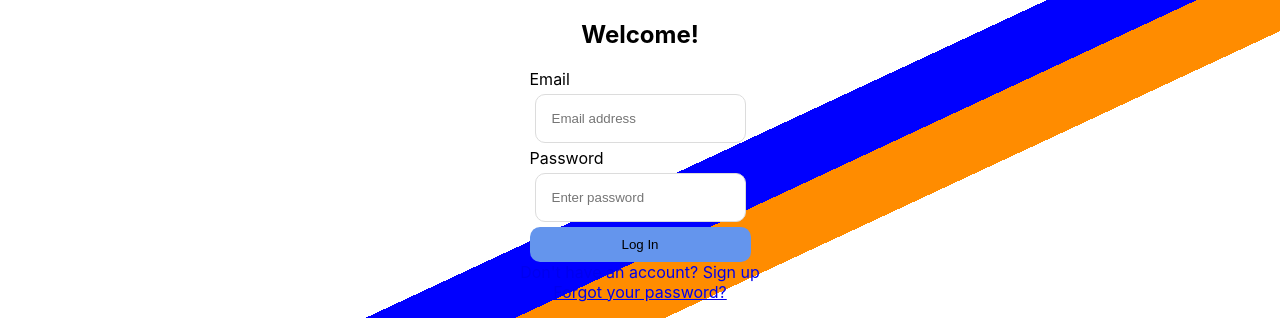
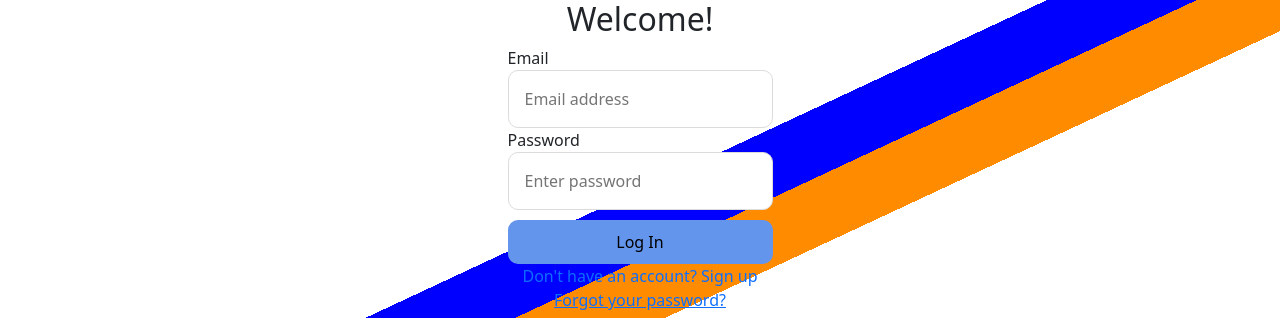
Before and after one commit to natashasthilaire/Swampy-Sells, a React (Create React App) app in the folder frontend/: page / in a window 1280 px wide. Shown: the part 280-598 px from the top of the page. Built offline with nearby package versions, Linux system fonts and the light colour scheme; the HTML template or start-up script is replaced by a standard one.

Commit message:
added location to navbar

```diff
--- a/frontend/src/App.css
+++ b/frontend/src/App.css
@@ -1,3 +1,5 @@
+/*current App.css */
+
 .App {
   text-align: center;
   min-height: 100vh;
--- a/frontend/src/components/Header.js
+++ b/frontend/src/components/Header.js
@@ -1,38 +1,14 @@
 import React, {useState, useEffect} from 'react';
-import axios from 'axios';
 import { Link } from 'react-router-dom';
+import { useAuth } from '../context/AuthProvider';
 import NavbarComp from '../components/NavbarComp';
-import TypeAheadDropDown from './TypeAheadDropDown';
-import locations from '../locations';
-import dorms from "../locations";
-import '../App.css'
-var location = 'hey';
 
 const Header = () => {
-  const [email, setEmail] = useState('');
-  const [location, setLocation] = useState('');
-  /*useEffect(() => {
-    const fetchLocation = async () => {
-      const response = await fetch('http://localhost:5003/location');
-      const json = await response.json()
+  const { user } = useAuth();
 
-      if (response.ok) {
-        setLocation(json);
-        console.log('inside of header: ',location)
-      }
-    }
-
-    fetchLocation();
-  }, [])
-  */
   useEffect(() => {
-    axios
-      .get("http://localhost:5003/location")
-      .then((res) => setLocation(res.data))
-      .catch(err => {
-       console.error(err);
-  });
-  }, []);
+    console.log(user)
+  }, [user]);
 
   return (
     <>
@@ -42,8 +18,7 @@ const Header = () => {
         <NavbarComp />
           <div className="item">
             <img src="../destination.png" style={{width:"15px", height:"20px", marginTop:"45px"}}></img>
-            <span className="caption">Riker Hall</span>
-            <span class="caption">{location}</span>
+            <span className="caption">{user.location}</span>
           </div>
           <div className="inline-div" style={{marginTop:"40px", marginLeft: "240px"}}>
               <div style={{justifyContent:"center", textAlign:"center"}}>
--- a/frontend/src/components/Login.js
+++ b/frontend/src/components/Login.js
@@ -30,7 +30,7 @@ const submitForm = async(event) =>
                 <input value = {email} onChange={(event) => setEmail(event.target.value)} type="email" placeholder="Email address" id="email" name="email"/>
                 <label htmlFor="password">Password </label>
                 <input value={password} onChange={(event) => setPassword(event.target.value)}type="password" placeholder="Enter password" id="password" name="password"/>
-                <button type="submit">Log In</button>
+                <button type="submit" style={{borderRadius:"10px", marginTop:"10px"}}>Log In</button>
             </form>
         <Link to='/register'>Don't have an account? Sign up</Link>
         <Link to='/forgot' style={{textDecorationLine:"underline"}}>Forgot your password?</Link>
--- a/frontend/src/components/NavbarComp.js
+++ b/frontend/src/components/NavbarComp.js
@@ -2,9 +2,7 @@ import React, { Component } from 'react'
 import Button from 'react-bootstrap/Button';
 import Container from 'react-bootstrap/Container';
 import Form from 'react-bootstrap/Form';
-import Nav from 'react-bootstrap/Nav';
 import Navbar from 'react-bootstrap/Navbar';
-import NavDropdown from 'react-bootstrap/NavDropdown';
 
 export default class NavbarComp extends Component {
   render() {
--- a/frontend/src/index.js
+++ b/frontend/src/index.js
@@ -5,6 +5,7 @@ import './index.css';
 import App from './App';
 import { AuthProvider } from './context/AuthProvider';
 import reportWebVitals from './reportWebVitals';
+import 'bootstrap/dist/css/bootstrap.min.css'
 
 
 const root = ReactDOM.createRoot(document.getElementById('root'));
```
